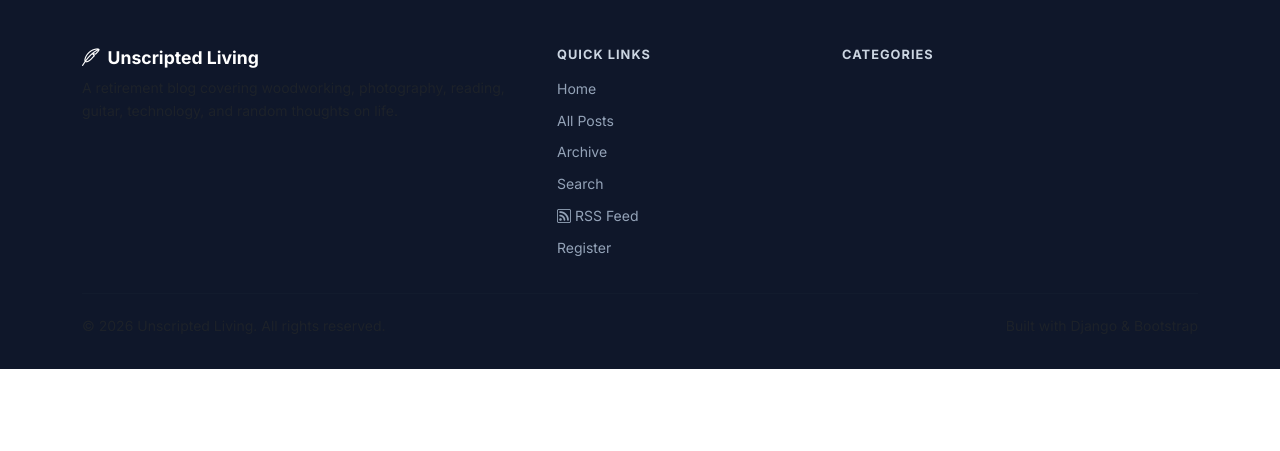
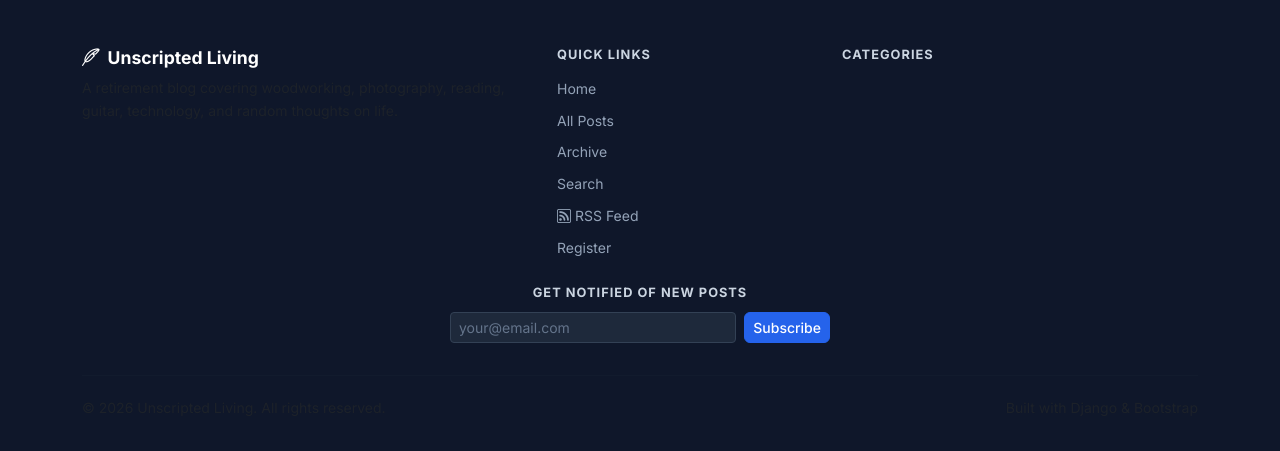
Before and after one commit to jaysuzi5/unscripted-living, a Django app: page /posts/ in a window 1280 px wide. Shown: the part 585-1036 px from the top of the page. Before the commit the page ends 954 px from the top, so only its background shows below. Run offline with Django 5.2, Linux system fonts and the light colour scheme; data that the repository does not hold is empty.

Commit message:
Adding newsletter and private/member-only posts

```diff
--- a/blog/feeds.py
+++ b/blog/feeds.py
@@ -9,7 +9,7 @@
 
     def items(self):
         return (
-            Post.objects.filter(status=Post.STATUS_PUBLISHED)
+            Post.objects.filter(status=Post.STATUS_PUBLISHED, visibility=Post.VISIBILITY_PUBLIC)
             .select_related('author')
             .order_by('-published_at')[:20]
         )
--- a/blog/urls.py
+++ b/blog/urls.py
@@ -13,5 +13,7 @@
     path('archive/<int:year>/<int:month>/', views.ArchiveMonthView.as_view(), name='archive_month'),
     path('test-email/', views.test_email_view, name='test_email'),
     path('search/', views.SearchView.as_view(), name='search'),
+    path('subscribe/', views.SubscribeView.as_view(), name='subscribe'),
+    path('unsubscribe/<uuid:token>/', views.UnsubscribeView.as_view(), name='unsubscribe'),
     path('rss/', LatestPostsFeed(), name='rss_feed'),
 ]
--- a/blog/views.py
+++ b/blog/views.py
@@ -12,8 +12,15 @@
 import markdown
 import bleach
 
-from .models import Category, Post, Tag
+from .models import Category, Post, Tag, NewsletterSubscriber
 from .forms import CommentForm
+
+
+def _visible_posts(request):
+    qs = Post.objects.filter(status=Post.STATUS_PUBLISHED)
+    if not request.user.is_authenticated:
+        qs = qs.filter(visibility=Post.VISIBILITY_PUBLIC)
+    return qs
 
 ALLOWED_TAGS = [
     'p', 'br', 'strong', 'em', 'ul', 'ol', 'li', 'h1', 'h2', 'h3',
@@ -38,11 +45,11 @@
     def get(self, request):
         categories = Category.objects.all()
         featured_posts = (
-            Post.objects.filter(status=Post.STATUS_PUBLISHED, featured=True)
+            _visible_posts(request).filter(featured=True)
             .select_related('category', 'author')[:6]
         )
         recent_posts = (
-            Post.objects.filter(status=Post.STATUS_PUBLISHED)
+            _visible_posts(request)
             .select_related('category', 'author')
             .order_by('-published_at')[:6]
         )
@@ -61,7 +68,7 @@
 
     def get_queryset(self):
         return (
-            Post.objects.filter(status=Post.STATUS_PUBLISHED)
+            _visible_posts(self.request)
             .select_related('category', 'author')
             .order_by('-published_at')
         )
@@ -77,7 +84,7 @@
     def get(self, request, slug):
         category = get_object_or_404(Category, slug=slug)
         posts = (
-            Post.objects.filter(category=category, status=Post.STATUS_PUBLISHED)
+            _visible_posts(request).filter(category=category)
             .select_related('author')
             .order_by('-published_at')
         )
@@ -101,6 +108,9 @@
 
     def get(self, request, slug):
         post = get_object_or_404(Post, slug=slug, status=Post.STATUS_PUBLISHED)
+        if post.visibility == Post.VISIBILITY_MEMBERS and not request.user.is_authenticated:
+            from django.contrib.auth.views import redirect_to_login
+            return redirect_to_login(request.get_full_path())
         comments = post.comments.filter(approved=True).select_related('author')
         comment_form = (
             CommentForm()
@@ -182,7 +192,7 @@
         if not q:
             return Post.objects.none()
         return (
-            Post.objects.filter(status=Post.STATUS_PUBLISHED)
+            _visible_posts(self.request)
             .filter(Q(title__icontains=q) | Q(summary__icontains=q) | Q(content__icontains=q))
             .select_related('category', 'author')
             .order_by('-published_at')
@@ -197,7 +207,7 @@
 class ArchiveView(View):
     def get(self, request):
         monthly = (
-            Post.objects.filter(status=Post.STATUS_PUBLISHED)
+            _visible_posts(request)
             .annotate(month=TruncMonth('published_at'))
             .values('month')
             .annotate(count=Count('id'))
@@ -209,7 +219,7 @@
             if year not in years:
                 years[year] = []
             years[year].append({'date': entry['month'], 'count': entry['count']})
-        total = Post.objects.filter(status=Post.STATUS_PUBLISHED).count()
+        total = _visible_posts(request).count()
         return render(request, 'blog/archive.html', {
             'years': sorted(years.items(), reverse=True),
             'total': total,
@@ -223,10 +233,8 @@
 
     def get_queryset(self):
         return (
-            Post.objects.filter(
-                status=Post.STATUS_PUBLISHED,
-                published_at__year=self.kwargs['year'],
-            )
+            _visible_posts(self.request)
+            .filter(published_at__year=self.kwargs['year'])
             .select_related('category', 'author')
             .order_by('-published_at')
         )
@@ -245,8 +253,8 @@
 
     def get_queryset(self):
         return (
-            Post.objects.filter(
-                status=Post.STATUS_PUBLISHED,
+            _visible_posts(self.request)
+            .filter(
                 published_at__year=self.kwargs['year'],
                 published_at__month=self.kwargs['month'],
             )
@@ -270,7 +278,7 @@
     def get_queryset(self):
         self.tag = get_object_or_404(Tag, slug=self.kwargs['slug'])
         return (
-            Post.objects.filter(tags=self.tag, status=Post.STATUS_PUBLISHED)
+            _visible_posts(self.request).filter(tags=self.tag)
             .select_related('category', 'author')
             .order_by('-published_at')
         )
@@ -281,3 +289,32 @@
         ctx['page_title'] = f'Posts tagged: {self.tag.name}'
         ctx['categories'] = Category.objects.all()
         return ctx
+
+
+class SubscribeView(View):
+    def post(self, request):
+        email = request.POST.get('email', '').strip().lower()
+        if not email:
+            messages.error(request, 'Please enter a valid email address.')
+        else:
+            obj, created = NewsletterSubscriber.objects.get_or_create(
+                email=email,
+                defaults={'is_active': True},
+            )
+            if created:
+                messages.success(request, 'Subscribed! You\'ll get an email when new posts are published.')
+            elif not obj.is_active:
+                obj.is_active = True
+                obj.save(update_fields=['is_active'])
+                messages.success(request, 'Welcome back! You\'ve been re-subscribed.')
+            else:
+                messages.info(request, 'You\'re already subscribed.')
+        return redirect(request.META.get('HTTP_REFERER', '/'))
+
+
+class UnsubscribeView(View):
+    def get(self, request, token):
+        subscriber = get_object_or_404(NewsletterSubscriber, unsubscribe_token=token)
+        subscriber.is_active = False
+        subscriber.save(update_fields=['is_active'])
+        return render(request, 'blog/unsubscribe.html', {'email': subscriber.email})
--- a/static/css/site.css
+++ b/static/css/site.css
@@ -696,6 +696,38 @@
   margin: 2rem 0 1.25rem;
 }
 
+.footer-subscribe { text-align: center; }
+
+.footer-subscribe-form {
+  display: flex;
+  gap: 0.5rem;
+  max-width: 380px;
+  margin: 0 auto;
+}
+
+.footer-subscribe-form .form-control {
+  background: #1e293b;
+  border-color: #334155;
+  color: #f1f5f9;
+}
+
+.footer-subscribe-form .form-control::placeholder { color: #64748b; }
+
+.footer-subscribe-form .form-control:focus {
+  background: #1e293b;
+  border-color: var(--color-primary);
+  color: #f1f5f9;
+  box-shadow: 0 0 0 0.2rem rgba(37, 99, 235, 0.25);
+}
+
+.members-badge {
+  background: #7c3aed;
+  font-size: 0.65rem;
+  font-weight: 600;
+  letter-spacing: 0.04em;
+  vertical-align: middle;
+}
+
 /* ==========================================================================
    Buttons
    ========================================================================== */
--- a/templates/base.html
+++ b/templates/base.html
@@ -140,6 +140,14 @@
           </div>
         </div>
       </div>
+      <div class="footer-subscribe mt-4">
+        <h6 class="footer-heading text-center">Get notified of new posts</h6>
+        <form method="post" action="{% url 'subscribe' %}" class="footer-subscribe-form">
+          {% csrf_token %}
+          <input type="email" name="email" class="form-control form-control-sm" placeholder="your@email.com" required>
+          <button type="submit" class="btn btn-primary btn-sm">Subscribe</button>
+        </form>
+      </div>
       <hr class="footer-divider">
       <div class="d-flex flex-column flex-sm-row justify-content-between align-items-center gap-2">
         <p class="text-muted small mb-0">&copy; {% now "Y" %} Unscripted Living. All rights reserved.</p>
--- a/templates/blog/_post_card.html
+++ b/templates/blog/_post_card.html
@@ -16,6 +16,7 @@
       <a href="{{ post.get_absolute_url }}" class="text-decoration-none text-dark stretched-link">
         {{ post.title }}
       </a>
+      {% if post.visibility == 'members' %}<span class="badge members-badge">Members</span>{% endif %}
     </h3>
     {% if post.summary %}
     <p class="post-card-summary text-muted flex-grow-1">{{ post.summary|truncatechars:120 }}</p>
--- a/templates/blog/post_detail.html
+++ b/templates/blog/post_detail.html
@@ -20,7 +20,10 @@
             {{ post.category.name }}
           </a>
           {% endif %}
-          <h1 class="post-detail-title">{{ post.title }}</h1>
+          <h1 class="post-detail-title">
+            {{ post.title }}
+            {% if post.visibility == 'members' %}<span class="badge members-badge ms-2 align-middle">Members</span>{% endif %}
+          </h1>
           {% if post.summary %}
           <p class="post-detail-summary">{{ post.summary }}</p>
           {% endif %}
```
Also changed, not shown: blog/admin.py (+14 -5 lines), blog/models.py (+67 -0 lines), documents/setup/roadmap.md (+2 -2 lines), templates/blog/unsubscribe.html (added, +16 -0 lines), blog/migrations/0005_post_visibility_newsletter_subscriber.py (added).
